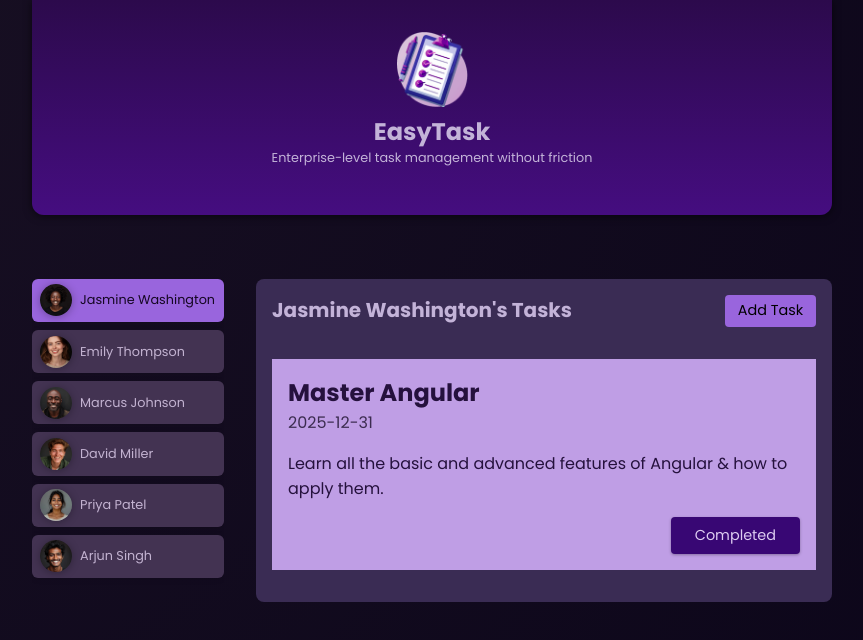
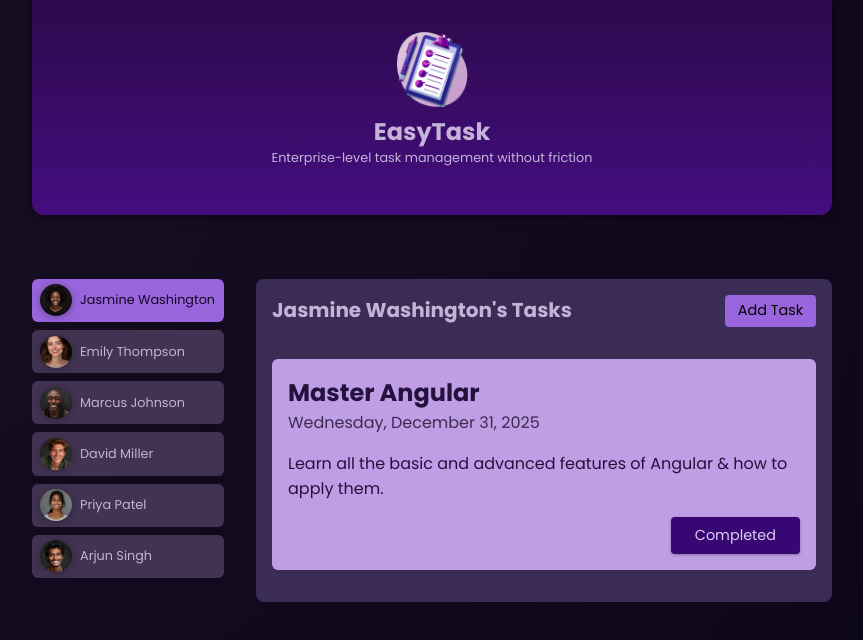
Before and after one commit to dmjendor/angular-essentials, an Angular app: page / in a window 1280 px wide. Both pictures are taken after a click on the button "Jasmine Washington". Shown: the top 640 px of the page, without its empty margins (208-1071 px from the left). Built offline with nearby package versions, Linux system fonts and the light colour scheme.

Commit message:
Add Shared component, and pipes

```diff
--- /dev/null
+++ b/src/app/shared/card/card.component.css
@@ -0,0 +1,5 @@
+div {
+  border-radius: 6px;
+  box-shadow: 0 1px 6px rgba(0, 0, 0, 0.1);
+  overflow: hidden;
+}
--- /dev/null
+++ b/src/app/shared/card/card.component.html
@@ -0,0 +1,3 @@
+<div>
+  <ng-content />
+</div>
--- a/src/app/tasks/task/task.component.html
+++ b/src/app/tasks/task/task.component.html
@@ -1,8 +1,10 @@
+<app-card>
   <article>
     <h2>{{ task.title }}</h2>
-  <time>{{ task.dueDate }}</time>
+    <time>{{ task.dueDate | date : "fullDate" }}</time>
     <p>{{ task.summary }}</p>
     <p class="actions">
       <button (click)="onCompleteTask()">Completed</button>
     </p>
   </article>
+</app-card>
--- a/src/app/tasks/task/task.component.ts
+++ b/src/app/tasks/task/task.component.ts
@@ -1,10 +1,11 @@
 import { Component, EventEmitter, Input, Output } from '@angular/core';
 import { Task } from './task.model';
-
+import { CardComponent } from '../../shared/card/card.component';
+import { DatePipe } from '@angular/common';
 @Component({
   selector: 'app-task',
   standalone: true,
-  imports: [],
+  imports: [CardComponent, DatePipe],
   templateUrl: './task.component.html',
   styleUrl: './task.component.css',
 })
--- a/src/app/user/user.component.css
+++ b/src/app/user/user.component.css
@@ -1,9 +1,3 @@
-div {
-  border-radius: 6px;
-  box-shadow: 0 1px 6px rgba(0, 0, 0, 0.1);
-  overflow: hidden;
-}
-
 button {
   display: flex;
   align-items: center;
--- a/src/app/user/user.component.html
+++ b/src/app/user/user.component.html
@@ -1,6 +1,6 @@
-<div>
+<app-card>
   <button (click)="onSelectUser()" [class.active]="selected">
     <img [src]="imagePath" [alt]="user.name" />
     <span>{{ user.name }}</span>
   </button>
-</div>
+</app-card>
--- a/src/app/user/user.component.ts
+++ b/src/app/user/user.component.ts
@@ -1,10 +1,11 @@
 import { Component, Input, Output, EventEmitter } from '@angular/core';
 import { User } from './user.model';
+import { CardComponent } from '../shared/card/card.component';
 
 @Component({
   selector: 'app-user',
   standalone: true,
-  imports: [],
+  imports: [CardComponent],
   templateUrl: './user.component.html',
   styleUrl: './user.component.css',
 })
```
Also changed, not shown: src/app/shared/card/card.component.ts (added, +12 -0 lines). Lines whose indentation alone changed are shown as unchanged.
